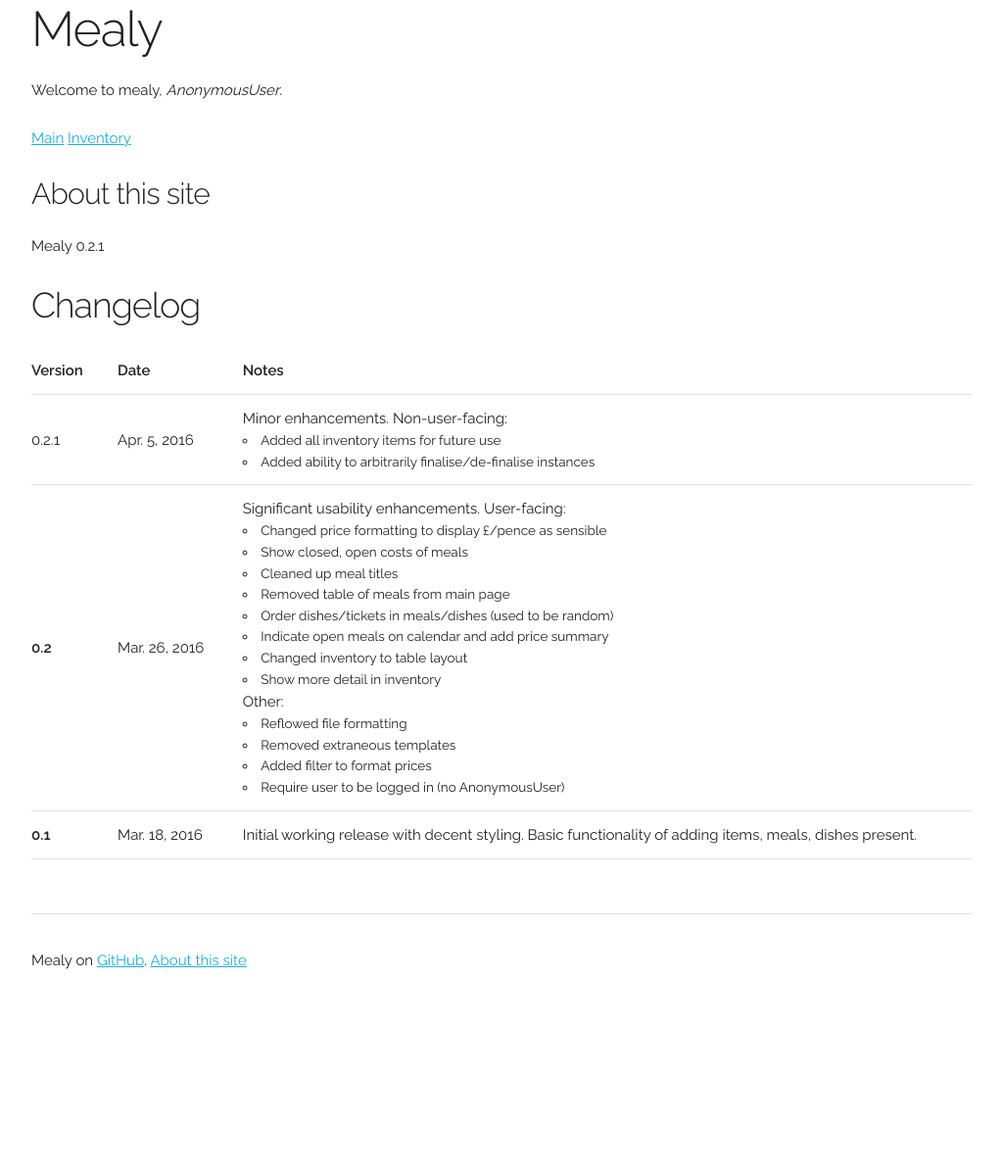
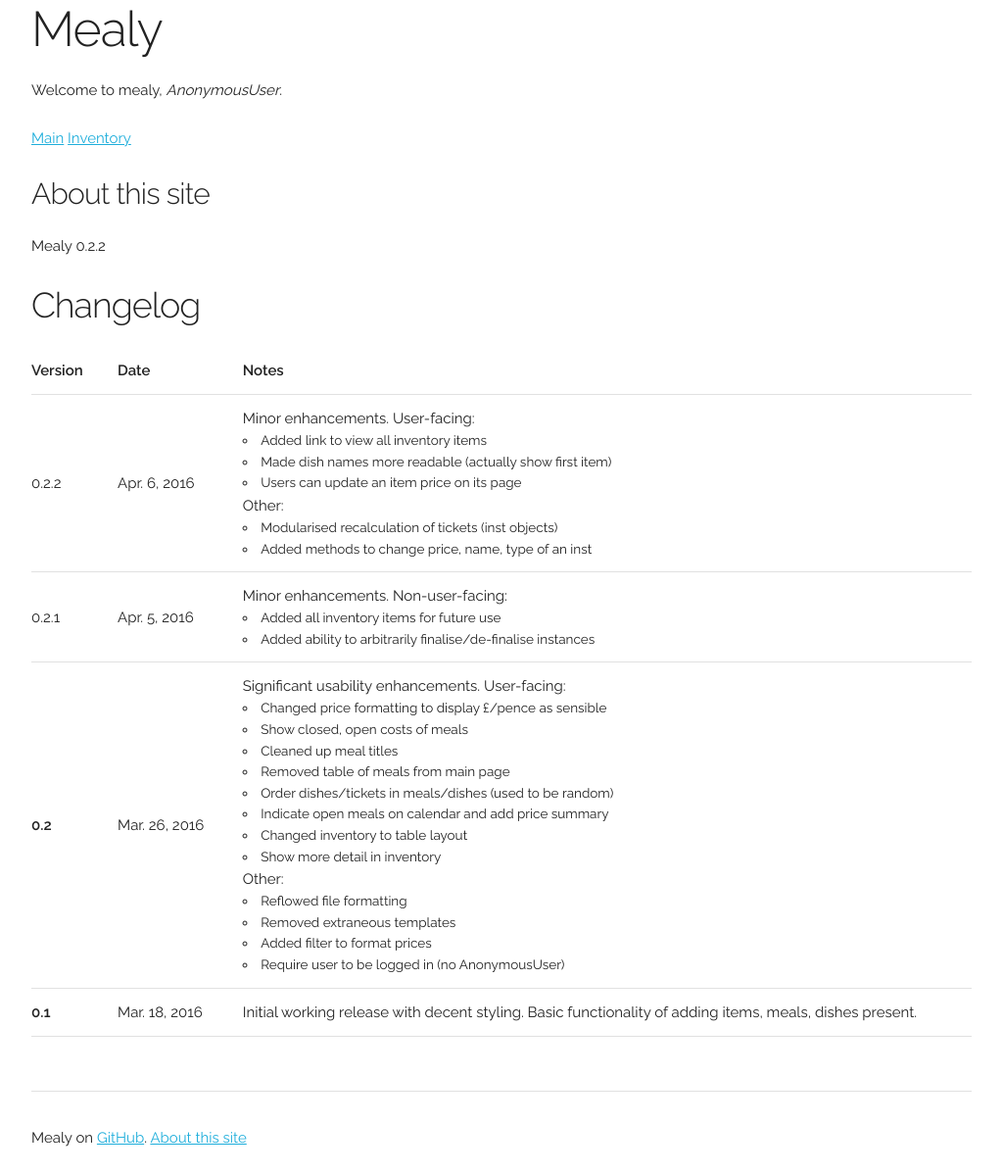
Before and after one commit to nw0/mealy, a Django app: template templates/mealy/about.html in a window 1280 px wide. Shown: the whole page at 98% size, without its empty margins (128-1151 px from the left). Before the commit the page ends 989 px from the top, so only its background shows below. Run offline with Django 3.2, Linux system fonts and the light colour scheme; the template is opened without the code that fills it, so the values that code supplies are empty.

Commit message:
about: describe changes and bump to 0.2.2

```diff
--- a/templates/mealy/about.html
+++ b/templates/mealy/about.html
@@ -3,7 +3,7 @@
 {% block content %}
 <div class="twelve columns">
   <h4>About this site</h4>
-  <p>Mealy 0.2.1</p>
+  <p>Mealy 0.2.2</p>
 
   <h3>Changelog</h3>
   <table class="u-full-width">
@@ -15,6 +15,22 @@
       </tr>
     </thead>
     <tbody>
+      <tr>
+        <td>0.2.2</td>
+        <td>Apr. 6, 2016</td>
+        <td>Minor enhancements.
+          User-facing:
+          <ul>
+            <li>Added link to view all inventory items</li>
+            <li>Made dish names more readable (actually show first item)</li>
+            <li>Users can update an item price on its page</li>
+          </ul>
+          Other:
+          <ul>
+            <li>Modularised recalculation of tickets (inst objects)</li>
+            <li>Added methods to change price, name, type of an inst</li>
+        </td>
+      </tr>
       <tr>
         <td>0.2.1</td>
         <td>Apr. 5, 2016</td>
```
